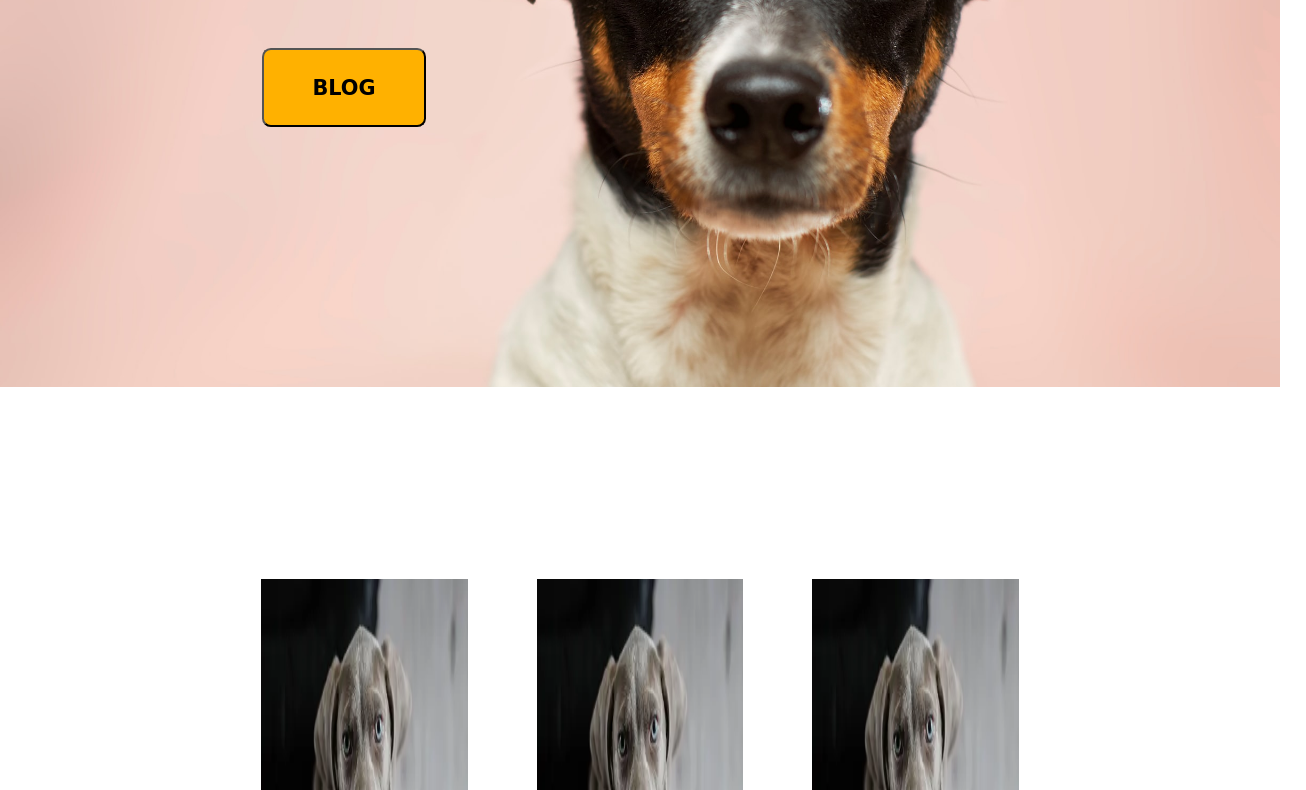
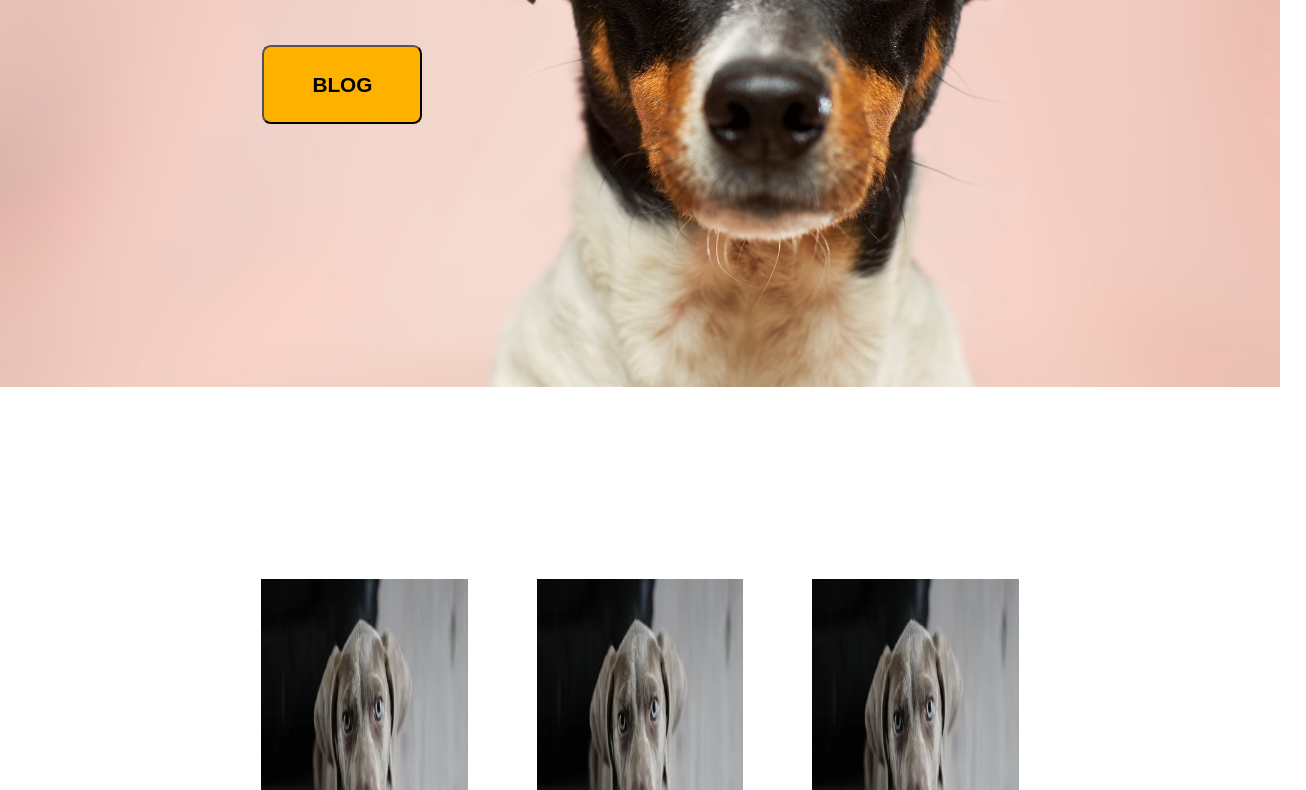
Before and after one commit to pr-a-s-h-a-n-t/Tindog_site, a plain HTML site: page index.html in a window 1280 px wide. Shown: the part 365-1155 px from the top of the page, 1306 px wide, since content can reach past the window. Drawn offline with Linux system fonts and the light colour scheme.

Commit message:
Update index.css

```diff
--- a/index.css
+++ b/index.css
@@ -2,8 +2,7 @@
     margin: 0;
     padding: 0;
     box-sizing: border-box;
-    font-family: 'Anek Telugu', sans-serif;
-    font-family: 'Dancing Script', cursive;
+
 }
 
 h1 {
```
